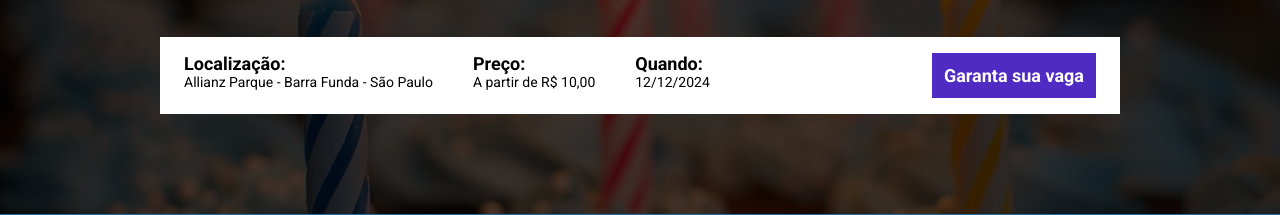
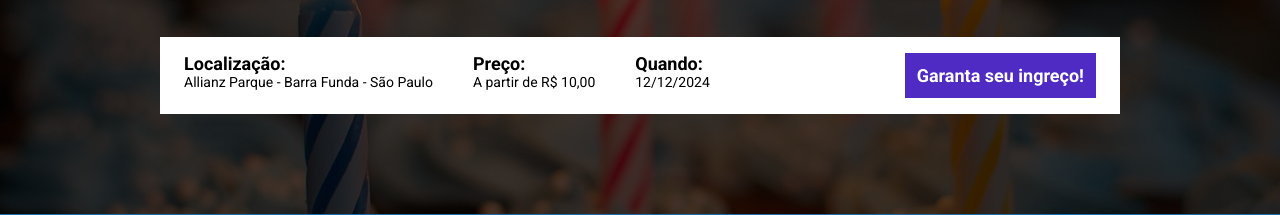
Before and after one commit to fxay777/EBAC_EX_20-landing-page-3, a website built with Parcel: page src/index.html in a window 1280 px wide. Shown: the part 347-562 px from the top of the page. Built offline with nearby package versions, Linux system fonts and the light colour scheme.

Commit message:
Mechendo no package.json

```diff
--- a/package.json
+++ b/package.json
@@ -4,7 +4,7 @@
   "description": "Landing page for event countdown",
   "scripts": {
     "dev": "parcel src/index.html",
-    "build": "parcel build src/index.html",
+    "build": "npx parcel build src/index.html",
     "test": "echo \"Error: no test specified\" && exit 1"
   },
   "keywords": [],
--- a/src/index.html
+++ b/src/index.html
@@ -28,7 +28,7 @@
                         <b>Quando:</b> 12/12/2024
                     </li>
                 </ul>
-                <a href="" class="button button--primary">Garanta sua vaga</a>
+                <a href="" class="button button--primary">Garanta seu ingreço!</a>
             </div>
         </div>
     </header>
```
